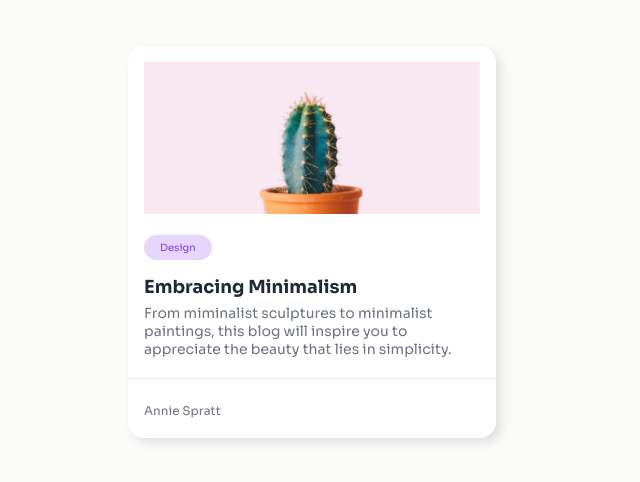
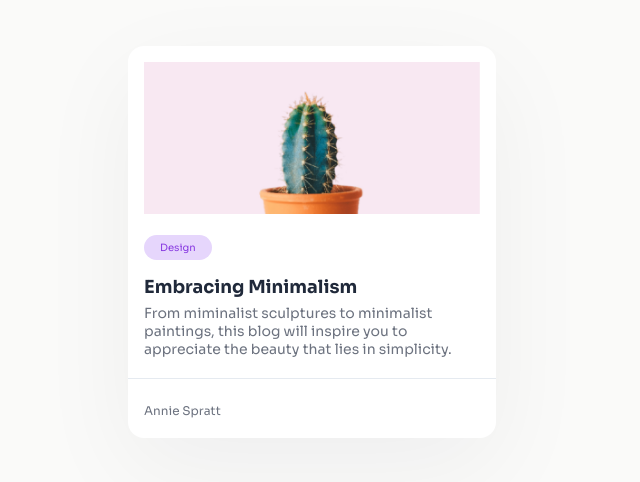
Before and after one commit to biraneves/minimal-blog-card, a plain HTML site: page index.html in a window 1280 px wide. Shown: the part 158-640 px from the top of the page, 328-968 px from the left. Drawn offline with Linux system fonts and the light colour scheme.

Commit message:
Corrected card shadow

```diff
--- a/assets/styles/main.css
+++ b/assets/styles/main.css
@@ -43,7 +43,7 @@ body {
     background-color: var(--color-card-bg);
     border: none;
     border-radius: 16px;
-    box-shadow: 5px 5px 10px rgba(0, 0, 0, 0.1);
+    box-shadow: 0px 30px 100px 0 rgba(17, 23, 41, 0.05);
     width: 368px;
     height: auto;
 }
```
